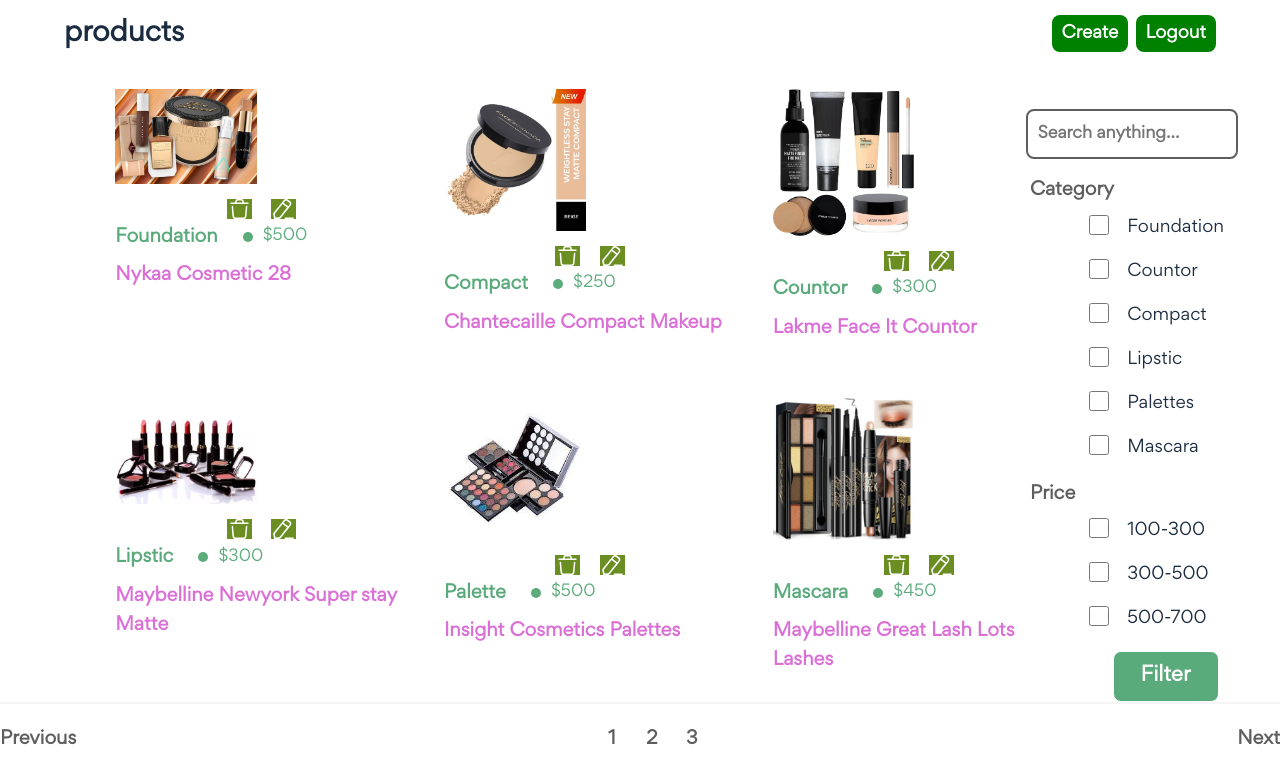
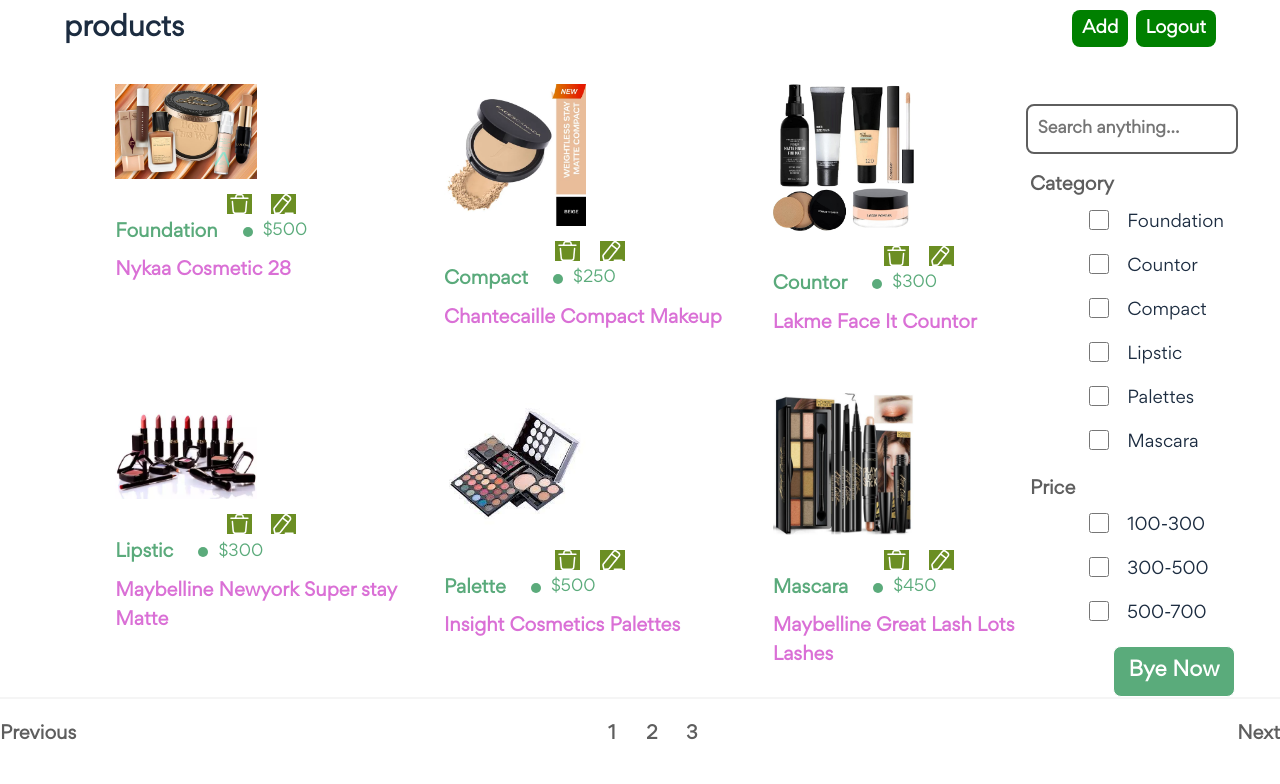
Before and after one commit to Aswathy-G/advanceddjango-project, a Django app: page / in a window 1280 px wide. Shown: the top 784 px of the page. Run offline with Django 4.2, Linux system fonts and the light colour scheme; a user stored in the database is signed in; data comes from the database, SQL or seed files in the repository; both versions use the stored data as it was after the commit; some libraries are stand-ins or nearby versions.

Commit message:
adding images and styling

```diff
--- a/static/css/style.css
+++ b/static/css/style.css
@@ -101,7 +101,7 @@ header {
 header section.wrapper {
   display: flex;
   justify-content: space-between;
-  margin-top: 16px;
+  margin-top: 11px;
   align-items: center;
 }
 header section.wrapper div.left h1 {
@@ -441,7 +441,7 @@ div.filter-section
 }
 .spotlight div.all-posts div.filter-section form input[type="submit"] {
   background-color: #5aab7b;
-  width: 50%;
+  width: 58%;
   padding: 10px;
   font-size: 20px;
   font-weight: 900;
--- a/templates/web/index.html
+++ b/templates/web/index.html
@@ -16,13 +16,13 @@
       <section class="wrapper">
         <div class="left">
           <a href="./index.html">
-            <h1>products</h1>
           </a>
+          <h1>products</h1>
         </div>
 
         <h1 class="right">
           {% if request.user.is_authenticated %}
-          <a href="{% url 'web:create_product' %}" class="login">Create</a>
+          <a href="{% url 'web:create_product' %}" class="login">Add</a>
           <a href="{% url 'users:logout' %}">Logout</a>
           {% else %}
           <a href="{% url 'users:login' %}">Login</a>
@@ -154,7 +154,7 @@
 
                     </div>
 
-                    <input type="submit" value="Filter" />
+                    <input type="submit" value="Bye Now" />
                 </form>
             </div>
         </div>
```
Also changed, not shown: db.sqlite3, media/products/image/compact1_Ltn58Aw.webp (added), media/products/image/compact_4.jpg (added), media/products/image/foundation_4_Ml3ZO0i.jpg (added).
